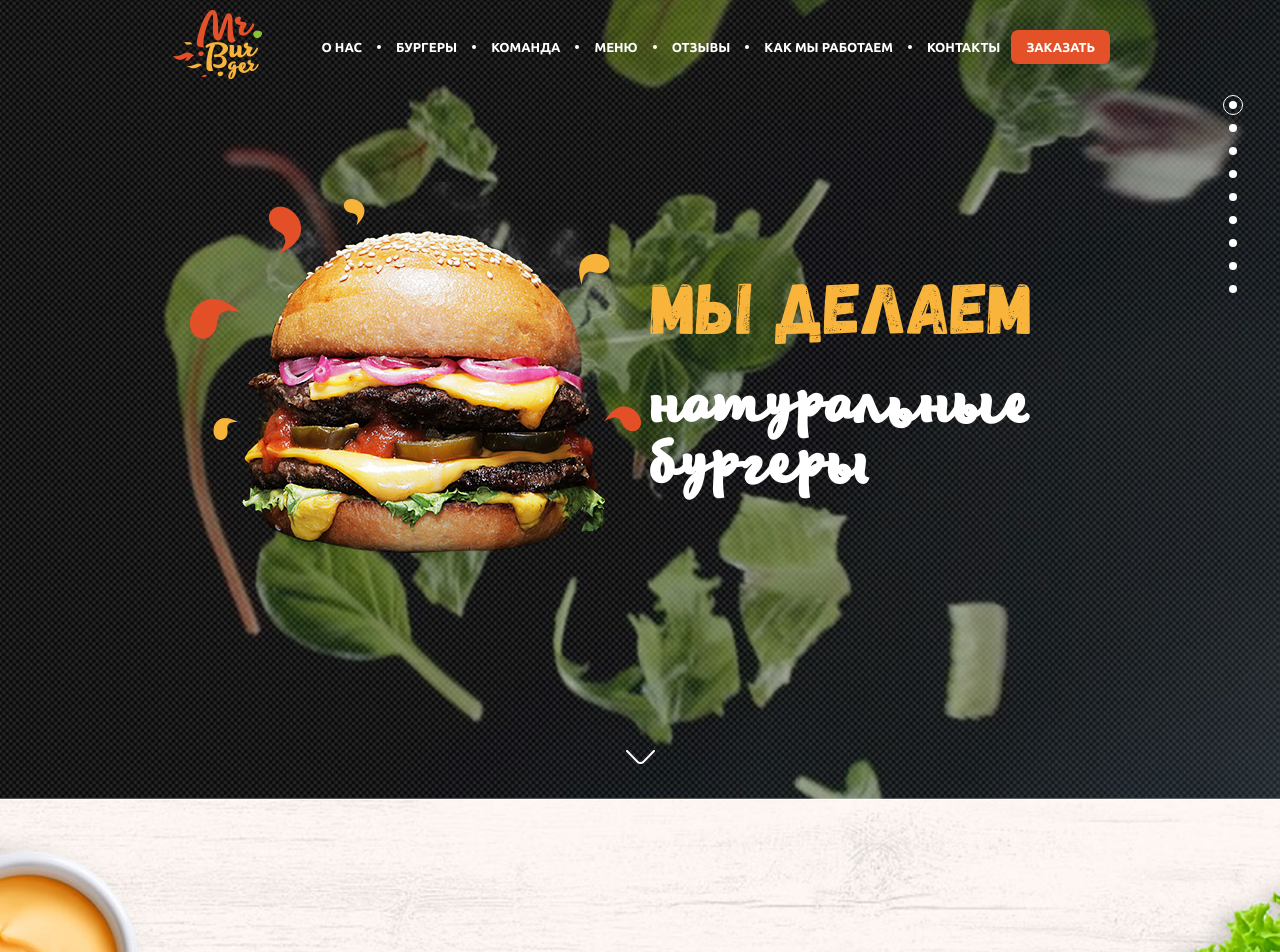
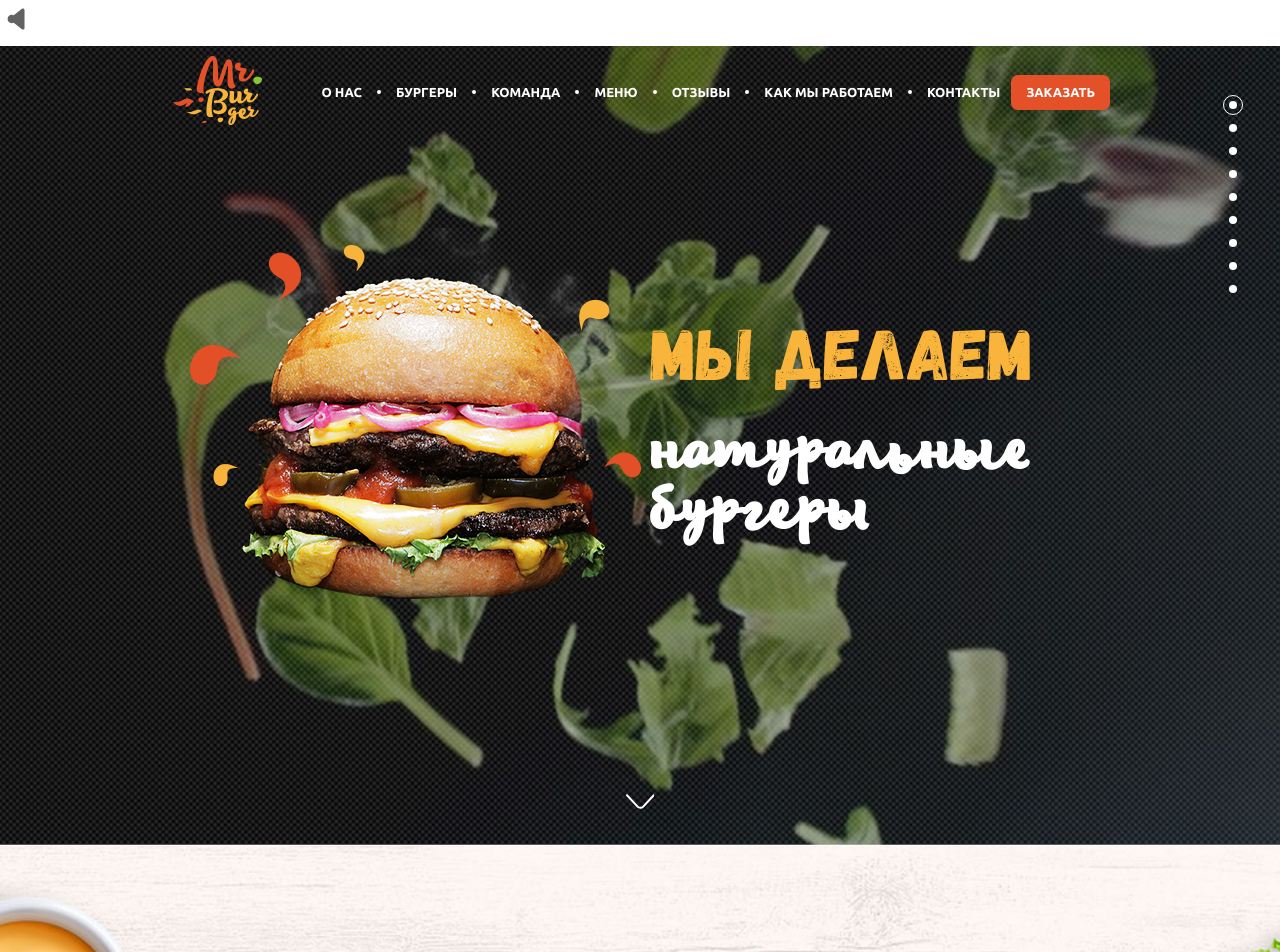
Before and after one commit to log1k1987/html_2, a plain HTML site: page index.html in a window 1280 px wide. Shown: the top 952 px of the page. Drawn offline with Linux system fonts and the light colour scheme.

Commit message:
сделал спрайт

```diff
--- a/index.html
+++ b/index.html
@@ -12,7 +12,9 @@
 </head>
 
 <body>
-
+  <svg width="2.3rem" height="2.5rem" class="volume">
+    <use xlink:href="img/sprite.svg#volume"></use>
+ </svg>
 
   <div class="wrapper">
 
@@ -70,7 +72,10 @@
         </div>
         <div class="arrow-down">
           <a href="#" class="arrow-down__link">
-            <img src="img/section--header/arrow-scroll.png" alt="scroll down" class="arrow-down__pic">
+            <!-- <img src="img/section--header/arrow-scroll.png" alt="scroll down" class="arrow-down__pic"> -->
+            <svg  width="1.8rem" height="0.94rem" class="scrol-icon">
+              <use xlink:href="img/sprite.svg#arrow-scroll"></use>
+           </svg>
           </a>
         </div>
       </div>
```
Also changed, not shown: img/sprite.svg (added).
